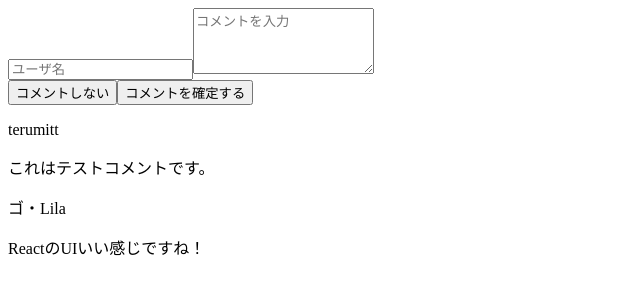
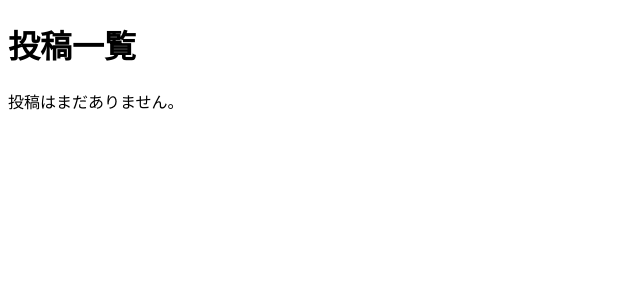
Before and after one commit to terumitt-dev/react-front-myblog, a React (Vite) app in the folder app/: page /home in a window 1280 px wide. Shown: the top 300 px of the page, without its empty margins (0-640 px from the left). Built offline with nearby package versions, Linux system fonts and the light colour scheme.

Commit message:
localStorageに対応

```diff
--- a/app/src/pages/Home.tsx
+++ b/app/src/pages/Home.tsx
@@ -1,23 +1,48 @@
-// src/pages/Home.tsx
-import CommentForm from '@/components/organisms/CommentForm';
+// app/src/pages/Home.tsx
+import { useEffect, useState } from 'react'
 
-const dummyComments = [
-  { id: 1, author: 'terumitt', content: 'これはテストコメントです。' },
-  { id: 2, author: 'ゴ・Lila', content: 'ReactのUIいい感じですね！' },
-];
+type Post = {
+  id: number
+  title: string
+  content: string
+  category: string
+}
 
-export default function Home() {
+const Home = () => {
+  const [posts, setPosts] = useState<Post[]>([])
+
+  useEffect(() => {
+    const saved = localStorage.getItem('myblog-posts')
+    if (saved) {
+      setPosts(JSON.parse(saved))
+    }
+  }, [])
+
   return (
-    <div className="p-4 space-y-4">
-      <CommentForm />
-      <div className="space-y-2">
-        {dummyComments.map((comment) => (
-          <div key={comment.id} className="border p-2 rounded">
-            <p className="font-bold">{comment.author}</p>
-            <p>{comment.content}</p>
-          </div>
-        ))}
-      </div>
+    <div className="p-6 space-y-6">
+      <h1 className="text-2xl font-bold">投稿一覧</h1>
+
+      {posts.length === 0 ? (
+        <p>投稿はまだありません。</p>
+      ) : (
+        <ul className="space-y-4">
+          {posts.map((post) => (
+            <li key={post.id} className="p-4 border rounded shadow">
+              <h2 className="text-xl font-semibold">{post.title}</h2>
+              <p className="text-gray-700">{post.content}</p>
+              <p className="text-sm text-gray-500">カテゴリー：{post.category}</p>
+              <a
+                href={`/posts/${post.id}`}
+                className="text-blue-600 hover:underline mt-2 inline-block"
+              >
+                詳細を見る →
+              </a>
+            </li>
+          ))}
+        </ul>
+      )}
     </div>
-  );
+  )
 }
+
+export default Home
```
